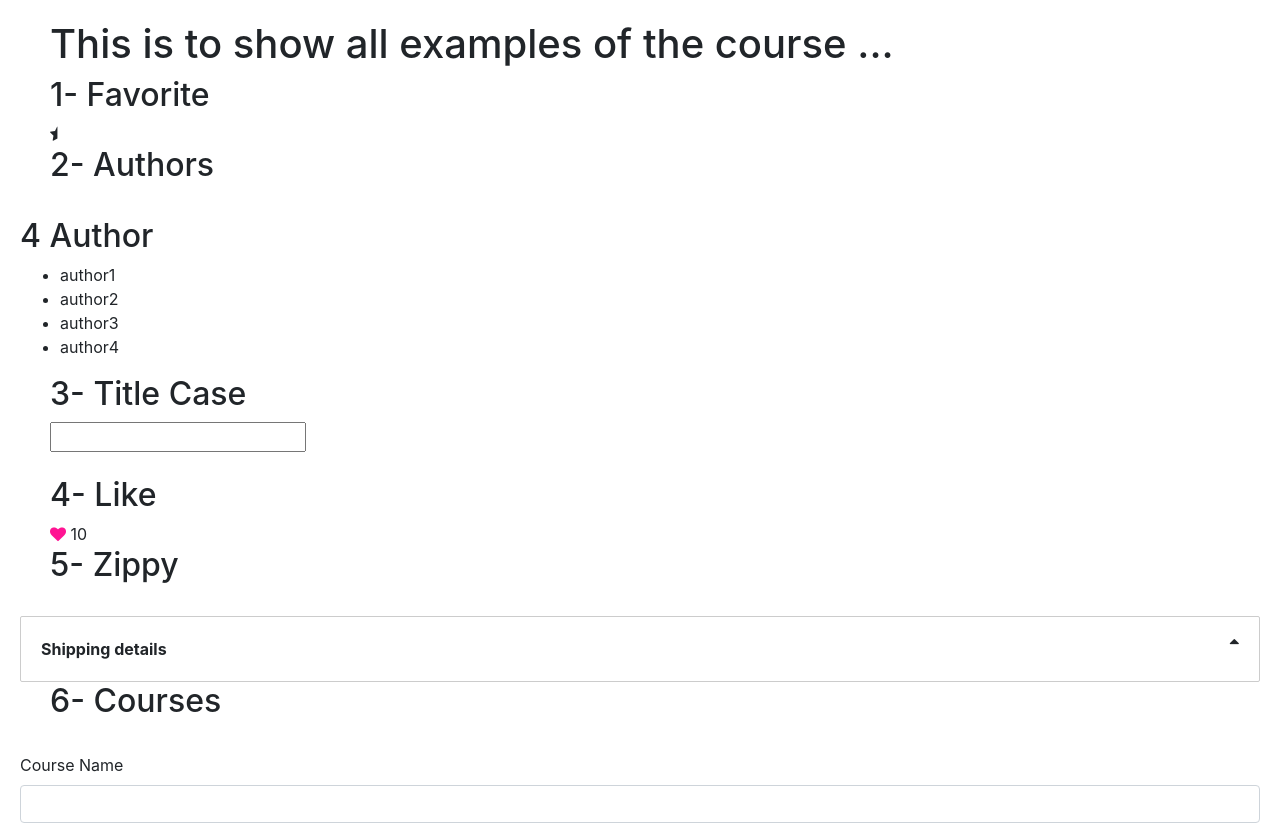
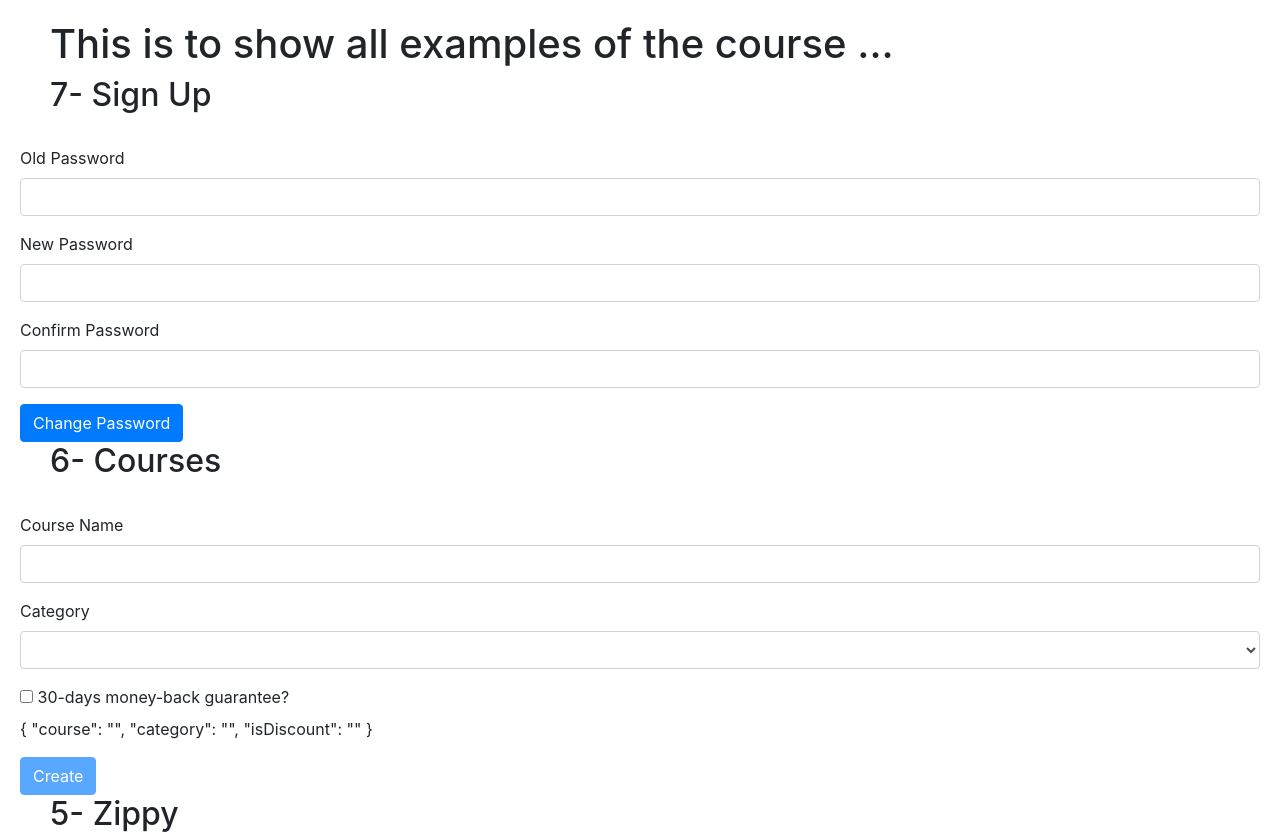
Before and after one commit to ernestoacosta1086/MoshCourse, an Angular app: page / in a window 1280 px wide. Shown: the top 834 px of the page. Built offline with nearby package versions, Linux system fonts and the light colour scheme.

Commit message:
Reactive Form password validator

```diff
--- a/src/app/app.component.html
+++ b/src/app/app.component.html
@@ -1,22 +1,25 @@
 <h1>This is to show all examples of the course ...</h1>
 
-<h2>1- Favorite</h2>
-<app-favorite></app-favorite>
+<h2>7- Sign Up</h2>
+<signup-form> </signup-form>
 
-<h2>2- Authors</h2>
-<app-authors></app-authors>
-
-<h2>3- Title Case</h2>
-<app-title-case></app-title-case>
-<br />
-
-<h2>4- Like</h2>
-<app-like [likesCount]="tweet.likesCount" [isActive]="tweet.isLiked"></app-like>
+<h2>6- Courses</h2>
+<app-course> </app-course>
 
 <h2>5- Zippy</h2>
 <app-zippy title="Shipping details">
   Shipping details Content
 </app-zippy>
 
-<h2>6- Courses</h2>
-<app-course> </app-course>
+<h2>4- Like</h2>
+<app-like [likesCount]="tweet.likesCount" [isActive]="tweet.isLiked"></app-like>
+
+<h2>3- Title Case</h2>
+<app-title-case></app-title-case>
+<br />
+
+<h2>2- Authors</h2>
+<app-authors></app-authors>
+
+<h2>1- Favorite</h2>
+<app-favorite></app-favorite>
--- /dev/null
+++ b/src/app/signup-form/password.validators.ts
@@ -0,0 +1,25 @@
+import { AbstractControl, ValidationErrors } from '@angular/forms';
+import { resolve } from 'url';
+
+export class PasswordsValidators {
+  static oldPasswordIsIconrrect(
+    control: AbstractControl
+  ): Promise<ValidationErrors | null> {
+    return new Promise((resolve) => {
+      if (control.value !== '1234') {
+        resolve({ oldPasswordIconrrect: true });
+      } else {
+        resolve(null);
+      }
+    });
+  }
+
+  static confirmPasswordShouldMatch(control: AbstractControl) {
+    let newPassword = control.get('newPassword');
+    let confirmPassword = control.get('confirmPassword');
+
+    if (newPassword.value !== confirmPassword.value)
+      return { confirmPasswordShouldMatch: true };
+    return null;
+  }
+}
--- /dev/null
+++ b/src/app/signup-form/signup-form.component.html
@@ -0,0 +1,68 @@
+<form [formGroup]="form" (ngSubmit)="login()">
+  <div class="form-group">
+    <label for="oldPassword">Old Password</label>
+    <input
+      formControlName="oldPassword"
+      id="oldPassword"
+      type="password"
+      class="form-control"
+    />
+    <div
+      *ngIf="oldPassword.touched && oldPassword.invalid"
+      class="alert alert-danger"
+    >
+      <div *ngIf="oldPassword.errors.required">Old password is required!</div>
+      <div *ngIf="oldPassword.errors.oldPasswordIconrrect">
+        Old password is not valid!
+      </div>
+    </div>
+  </div>
+
+  <div class="form-group">
+    <label for="newPassword">New Password</label>
+    <input
+      formControlName="newPassword"
+      id="newPassword"
+      type="password"
+      class="form-control"
+    />
+    <div
+      *ngIf="newPassword.touched && newPassword.invalid"
+      class="alert alert-danger"
+    >
+      <div *ngIf="newPassword.errors.required">
+        New password is required!
+      </div>
+    </div>
+  </div>
+
+  <div class="form-group">
+    <label for="confirmPassword">Confirm Password</label>
+    <input
+      formControlName="confirmPassword"
+      id="confirmPassword"
+      type="password"
+      class="form-control"
+    />
+    <div
+      *ngIf="confirmPassword.touched && confirmPassword.invalid"
+      class="alert alert-danger"
+    >
+      <div *ngIf="confirmPassword.errors.required">
+        Confirm password is required!
+      </div>
+    </div>
+    <div
+      class="alert alert-danger"
+      *ngIf="
+        confirmPassword.valid &&
+        form.invalid &&
+        form.errors.confirmPasswordShouldMatch
+      "
+    >
+      Password not match!!
+    </div>
+  </div>
+
+  <button class="btn btn-primary" type="submit">Change Password</button>
+</form>
--- /dev/null
+++ b/src/app/signup-form/signup-form.component.ts
@@ -0,0 +1,59 @@
+import { Component } from '@angular/core';
+import {
+  FormGroup,
+  FormControl,
+  Validators,
+  FormBuilder,
+} from '@angular/forms';
+import { PasswordsValidators } from './password.validators';
+
+@Component({
+  selector: "signup-form",
+  templateUrl: './signup-form.component.html',
+  styleUrls: ['./signup-form.component.css'],
+})
+export class SignupFormComponent {
+  // form = new FormGroup({
+  //   oldPassword: new FormControl(
+  //     '',
+  //     Validators.required,
+  //     PasswordsValidators.oldPasswordIsIconrrect
+  //   ),
+  //   newPassword: new FormControl('', Validators.required),
+  //   confirmPassword: new FormControl('', [
+  //     Validators.required,
+  //     PasswordsValidators.confirmPassword,
+  //   ]),
+  // });
+
+  form: FormGroup;
+  constructor(fb: FormBuilder) {
+    this.form = fb.group({
+      oldPassword: [
+        '',
+        Validators.required,
+        PasswordsValidators.oldPasswordIsIconrrect,
+      ],
+      newPassword: ['', Validators.required],
+      confirmPassword: ['', Validators.required],
+    }, {
+      validator: PasswordsValidators.confirmPasswordShouldMatch
+    });
+  }
+
+  get oldPassword() {
+    return this.form.get('oldPassword');
+  }
+
+  get newPassword() {
+    return this.form.get('newPassword');
+  }
+
+  get confirmPassword() {
+    return this.form.get('confirmPassword');
+  }
+
+  login() {
+    this.form.setErrors({ invalidPasswords: true });
+  }
+}
```
Also changed, not shown: src/app/app.module.ts (+6 -3 lines), src/app/signup-form/signup-form.component.css (added), 1 other file (tests, documents, lock files or other folders).
